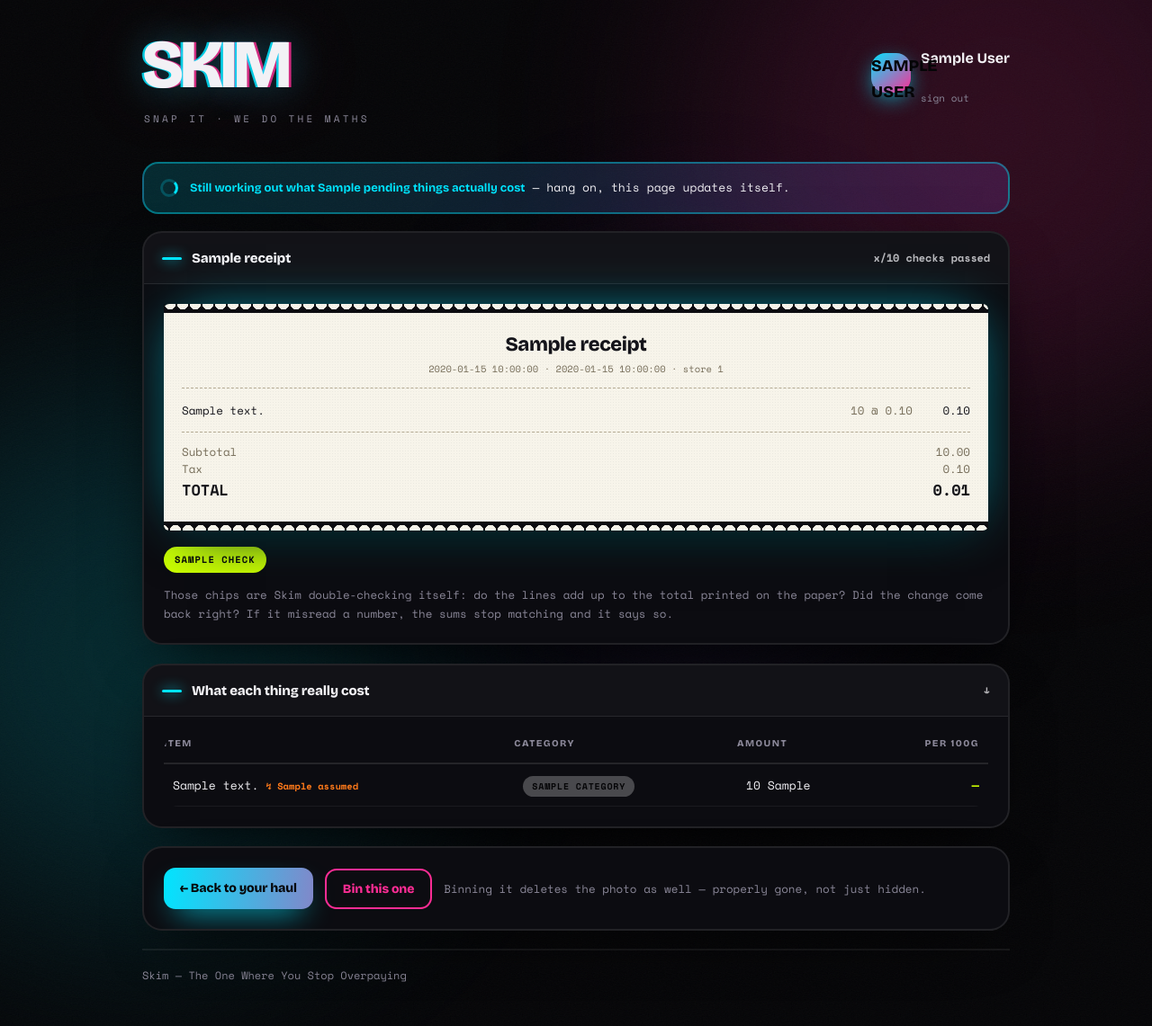
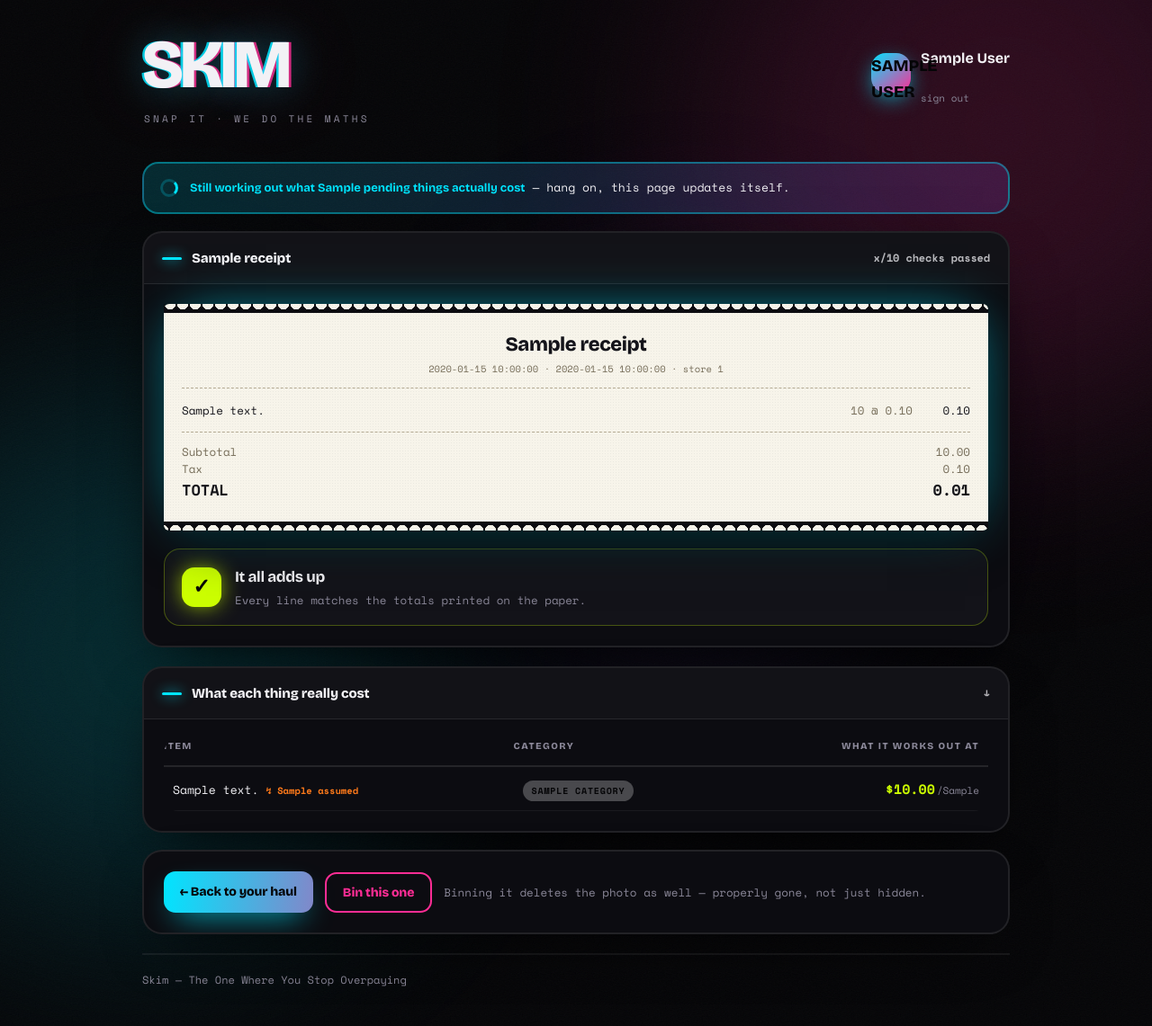
Before and after one commit to ChethanChakradhar/SKIM, a FastAPI app: template web/templates/receipt.html in a window 1280 px wide. Shown: the top 1141 px of the page at 90% size. Before the commit the page ends 1092 px from the top, so only its background shows below. Run offline with FastAPI, Linux system fonts and the light colour scheme; the template is opened without the code that fills it: most values are stand-ins (such as "Sample title", 1, 10 or a date in 2020).

Commit message:
Show prices in the unit each thing was actually sold in
"$0.549 per 100g of okra" is unreadable to a US shopper, and worse, it
throws away the number the register actually printed -- which was $2.49
a pound. Comparison still happens in base units underneath; what changed
is what gets shown.

DISPLAY_RULES maps the unit an item came in to the unit a person
recognises: produce weighed at a US register shows per pound, something
labelled in grams shows per 100g because that is how its own packaging
is marked, things you buy one of show per item. Okra now reads $2.49/lb,
matching the paper exactly, so the app and the receipt can be checked
against each other at a glance.

Also replaces the wall of validation chips with a single verdict. Eighteen
identical "LINE ARITHMETIC" pills was showing off the machinery instead of
answering the question. A passing check deserves one line saying it is
fine; only a failure needs detail, because only a failure needs the person
to act. The individual results are still stored, just not shoved at the
reader.

Scanner stages now carry lines from The Office while the pipeline runs.

THE MIGRATION BUG THIS EXPOSED, which is the interesting part:

Adding display_unit and price_per_display broke schema migration in a way
the tests caught. CREATE TABLE IF NOT EXISTS builds any *missing* table at
the CURRENT shape, columns and all -- so a database old enough to predate
a table receives that table complete, and the migration that then adds a
column to it dies with "duplicate column name".

Migrations are now declared as data (table, column, type) and applied
idempotently, checking whether the column already exists. That is what
makes "create what is missing, then patch what is old" safe to combine.
Ordering is now explicitly three phases: tables, then migrations, then
indexes -- because an index names columns a migration may have just
added. This system has now had three separate ordering bugs, each caught
by a test rather than in production, which is the argument for having
written the tests.

Co-Authored-By: Claude Opus 5 <noreply@anthropic.com>
Claude-Session: https://claude.ai/code/session_01BmWjbJehPrxcAskD18hhvw

```diff
--- a/skim/units.py
+++ b/skim/units.py
@@ -131,6 +131,32 @@ ASSUMED_WEIGHED_UNIT = "lb"
 WEIGHED_QUANTITY_EPSILON = 0.001
 
 
+# Comparison happens in base units, but PEOPLE do not think in base
+# units. "$0.549 per 100g of okra" is unreadable to an American shopper
+# and, worse, throws away the number actually printed on the receipt --
+# which was $2.49 a pound.
+#
+# So every price carries a second form: the same value expressed in the
+# unit the item was really sold in. Pounds for produce weighed at a US
+# register, per-100g for something labelled in grams, per item for
+# things you just buy one of. The base unit stays underneath for
+# comparing; this is purely what gets shown.
+DISPLAY_RULES = {
+    # origin unit -> (unit to display, how many base units it contains)
+    "lb":    ("lb",    WEIGHT_TO_GRAMS["lb"]),
+    "oz":    ("lb",    WEIGHT_TO_GRAMS["lb"]),     # US shelf tags price meat by the pound
+    "g":     ("100g",  100.0),
+    "kg":    ("kg",    1000.0),
+    "fl_oz": ("fl oz", VOLUME_TO_ML["fl_oz"]),
+    "cup":   ("fl oz", VOLUME_TO_ML["fl_oz"]),
+    "pt":    ("fl oz", VOLUME_TO_ML["fl_oz"]),
+    "qt":    ("qt",    VOLUME_TO_ML["qt"]),
+    "gal":   ("gal",   VOLUME_TO_ML["gal"]),
+    "ml":    ("100ml", 100.0),
+    "l":     ("l",     1000.0),
+}
+
+
 @dataclass
 class NormalizedPrice:
     """A price made comparable, plus the reasoning that got there."""
@@ -142,6 +168,8 @@ class NormalizedPrice:
     basis: str  # "weighed" or "unit" -- which arithmetic was used
     inferred_unit: Optional[str] = None  # set when we assumed pounds
     note: Optional[str] = None  # why it could not be normalized
+    display_unit: Optional[str] = None  # "lb", "100g", "each" -- for humans
+    price_per_display: Optional[float] = None  # the same price, in that unit
 
     @property
     def is_comparable(self) -> bool:
@@ -163,6 +191,22 @@ class NormalizedPrice:
         if self.dimension == VOLUME:
             return self.price_per_base * VOLUME_TO_ML["fl_oz"]
         return None
+
+
+def _with_display(price: NormalizedPrice, origin_unit: Optional[str]) -> NormalizedPrice:
+    """Attach the human-facing price, in the unit the item was sold in."""
+    if price.price_per_base is None:
+        return price
+    if price.dimension == COUNT:
+        price.display_unit, price.price_per_display = "each", price.price_per_base
+        return price
+    label, base_per_display = DISPLAY_RULES.get(
+        (origin_unit or "").lower(),
+        ("100g", 100.0) if price.dimension == WEIGHT else ("100ml", 100.0),
+    )
+    price.display_unit = label
+    price.price_per_display = price.price_per_base * base_per_display
+    return price
 
 
 def _looks_weighed(quantity: Optional[float]) -> bool:
@@ -240,10 +284,10 @@ def _normalize_weighed(
     # per_unit is dollars per `unit` (e.g. per lb); divide by how many
     # base units are in one of those to get dollars per base unit.
     price_per_base = per_unit / to_base(1.0, unit)
-    return NormalizedPrice(
+    return _with_display(NormalizedPrice(
         dimension, BASE_UNITS[dimension], base_quantity, price_per_base,
         "weighed", inferred_unit=inferred,
-    )
+    ), unit)
 
 
 def _normalize_unit_item(
@@ -264,10 +308,10 @@ def _normalize_unit_item(
         # Countable goods with no printed size are still comparable as
         # a price per item -- a rat trap is a rat trap.
         if line_total is not None:
-            return NormalizedPrice(
+            return _with_display(NormalizedPrice(
                 COUNT, "each", count, line_total / count, "unit",
                 note="no package size; comparable per item only",
-            )
+            ), "each")
         return NormalizedPrice(None, None, None, None, "unit",
                                note="no package size and no line total")
 
@@ -291,7 +335,7 @@ def _normalize_unit_item(
         return NormalizedPrice(dimension, BASE_UNITS[dimension], base_quantity,
                                None, "unit", note="no line total to divide")
 
-    return NormalizedPrice(
+    return _with_display(NormalizedPrice(
         dimension, BASE_UNITS[dimension], base_quantity,
         line_total / base_quantity, "unit",
-    )
+    ), parsed.size_unit)
--- a/web/app.py
+++ b/web/app.py
@@ -166,12 +166,14 @@ def enrich_receipt(receipt_id: int, store: Optional[str]) -> None:
                 """
                 UPDATE line_items SET product_id = ?, dimension = ?, base_unit = ?,
                     base_quantity = ?, price_per_base = ?, inferred_unit = ?,
-                    normalization_note = ?
+                    normalization_note = ?, display_unit = ?, price_per_display = ?
                 WHERE line_item_id = ?
                 """,
                 (decision.product_id, normalized.dimension, normalized.base_unit,
                  normalized.base_quantity, normalized.price_per_base,
-                 normalized.inferred_unit, normalized.note, row["line_item_id"]),
+                 normalized.inferred_unit, normalized.note,
+                 normalized.display_unit, normalized.price_per_display,
+                 row["line_item_id"]),
             )
             storage.save_alias(connection, store, description, decision.product_id,
                                parsed, parsed.needs_review)
@@ -262,12 +264,12 @@ def dashboard(request: Request):
         prices = connection.execute(
             """
             SELECT p.canonical_text, p.category, r.merchant_name, r.purchase_date,
-                   li.price_per_base, li.dimension, li.base_unit, li.inferred_unit
+                   li.price_per_display, li.display_unit, li.inferred_unit
             FROM line_items li
             JOIN receipts r ON r.receipt_id = li.receipt_id
             JOIN products p ON p.product_id = li.product_id
-            WHERE r.shopper_id = ? AND li.price_per_base IS NOT NULL
-            ORDER BY li.price_per_base DESC
+            WHERE r.shopper_id = ? AND li.price_per_display IS NOT NULL
+            ORDER BY li.price_per_display DESC
             """, (shopper["shopper_id"],)).fetchall()
 
         spend = connection.execute(
--- a/web/static/skim.css
+++ b/web/static/skim.css
@@ -229,7 +229,8 @@ a:hover{text-decoration:underline}
   background:linear-gradient(92deg,var(--lime),var(--cyan),var(--pink));background-size:200% auto;
   -webkit-background-clip:text;background-clip:text;color:transparent;
   animation:shine 3s linear infinite}
-.scan-text .sub{font-size:12.5px;color:var(--dim)}
+.scan-text .sub{font-size:13.5px;color:var(--text);opacity:.82;font-style:italic;
+  max-width:30ch}
 
 /* ---------------- stats ---------------- */
 .stats{display:grid;gap:14px;grid-template-columns:repeat(auto-fit,minmax(150px,1fr))}
@@ -274,6 +275,18 @@ a:hover{text-decoration:underline}
 .r-sub{display:flex;justify-content:space-between;font-variant-numeric:tabular-nums;color:#756c58}
 
 /* ---------------- chips, tables, lists ---------------- */
+.verdict{display:flex;align-items:center;gap:15px;margin-top:20px;padding:17px 19px;
+  border-radius:18px;border:1px solid var(--edge);background:var(--card-2)}
+.verdict .mark{flex:0 0 44px;width:44px;height:44px;border-radius:14px;display:grid;
+  place-items:center;font-family:var(--display);font-weight:800;font-size:23px;color:#050507}
+.verdict b{font-family:var(--display);font-size:17px;display:block;letter-spacing:-.02em}
+.verdict small{color:var(--dim);font-size:12.5px;display:block;margin-top:3px}
+.verdict.good .mark{background:var(--lime);box-shadow:0 0 26px -4px var(--lime)}
+.verdict.good{border-color:rgba(204,255,0,.28)}
+.verdict.bad .mark{background:var(--pink);box-shadow:0 0 26px -4px var(--pink)}
+.verdict.bad{border-color:rgba(255,45,149,.35)}
+.verdict.none .mark{background:var(--dim)}
+
 .chips{display:flex;flex-wrap:wrap;gap:8px;margin-top:18px}
 .chip{font-size:10.5px;letter-spacing:.1em;text-transform:uppercase;padding:6px 12px;
   border-radius:99px;font-weight:700;transition:transform .18s}
@@ -291,7 +304,8 @@ td{padding:12px 10px;border-bottom:1px solid rgba(255,255,255,.06);vertical-alig
 tbody tr{transition:background .16s,transform .16s}
 tbody tr:hover{background:rgba(0,229,255,.07)}
 td.num{text-align:right;font-variant-numeric:tabular-nums;font-weight:700;color:var(--lime);
-       white-space:nowrap;font-size:14px}
+       white-space:nowrap;font-size:15px}
+td.num small{font-size:11px;font-weight:400;color:var(--dim);margin-left:2px}
 .cat{font-size:10px;letter-spacing:.08em;text-transform:uppercase;padding:4px 10px;
      border-radius:99px;white-space:nowrap;font-weight:700;color:#050507;
      background:rgba(255,255,255,.25)}
--- a/web/templates/receipt.html
+++ b/web/templates/receipt.html
@@ -37,16 +37,26 @@
         <span>{{ '%.2f'|format((receipt.total_cents or 0) / 100) }}</span></div>
     </div>
 
-    <div class="chips">
-      {% for c in checks %}
-      <span class="chip {{ 'ok' if c.status == 'pass' else ('fail' if c.status == 'fail' else 'na') }}"
-            title="{{ c.detail }}">{{ c.check_name.replace('_', ' ') }}</span>
-      {% endfor %}
-    </div>
-    <p class="note">Those chips are Skim double-checking itself: do the lines add up to the
-    total printed on the paper? Did the change come back right? If it misread a number,
-    the sums stop matching and it says so.
-    {% if ran and passed == ran %}<b>All good on this one.</b>{% endif %}</p>
+    {% set failed = checks | selectattr('status', 'equalto', 'fail') | list %}
+    {% if ran == 0 %}
+      <div class="verdict none">
+        <span class="mark">?</span>
+        <div><b>Couldn't double-check this one</b>
+          <small>The receipt didn't print enough totals to check against.</small></div>
+      </div>
+    {% elif not failed %}
+      <div class="verdict good">
+        <span class="mark">✓</span>
+        <div><b>It all adds up</b>
+          <small>Every line matches the totals printed on the paper.</small></div>
+      </div>
+    {% else %}
+      <div class="verdict bad">
+        <span class="mark">!</span>
+        <div><b>Something doesn't match</b>
+          <small>{{ failed | map(attribute='detail') | join(' · ') }}</small></div>
+      </div>
+    {% endif %}
   </div>
 </section>
 
@@ -57,16 +67,15 @@
   <div class="body">
     <div class="tblwrap">
       <table>
-        <thead><tr><th>Item</th><th>Category</th><th>Amount</th>
-          <th style="text-align:right">Per 100g</th></tr></thead>
+        <thead><tr><th>Item</th><th>Category</th>
+          <th style="text-align:right">What it works out at</th></tr></thead>
         <tbody>
           {% for i in priced %}
           <tr>
             <td>{{ i.canonical_text or i.raw_description }}
               {% if i.inferred_unit %}<span class="assumed">↯ {{ i.inferred_unit }} assumed</span>{% endif %}</td>
-            <td>{% if i.category %}<span class="cat {{ i.category }}">{{ i.category }}</span>{% endif %}</td>
-            <td>{% if i.base_quantity %}{{ '%.0f'|format(i.base_quantity) }} {{ i.base_unit }}{% endif %}</td>
-            <td class="num">{% if i.dimension == 'weight' %}${{ '%.3f'|format(i.price_per_base * 100) }}{% else %}—{% endif %}</td>
+            <td>{% if i.category %}<span class="cat {{ i.category }}">{{ i.category.replace('_', ' ') }}</span>{% endif %}</td>
+            <td class="num">{% if i.price_per_display is not none %}${{ '%.2f'|format(i.price_per_display) }}<small>/{{ i.display_unit }}</small>{% else %}<small style="color:var(--dim)">—</small>{% endif %}</td>
           </tr>
           {% endfor %}
         </tbody>
```
Also changed, not shown: skim/storage.py (+63 -27 lines), web/templates/dashboard.html (+18 -14 lines).
